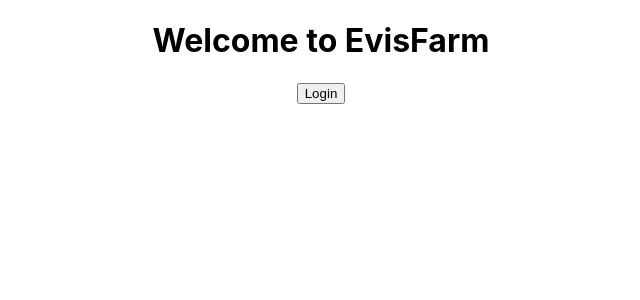
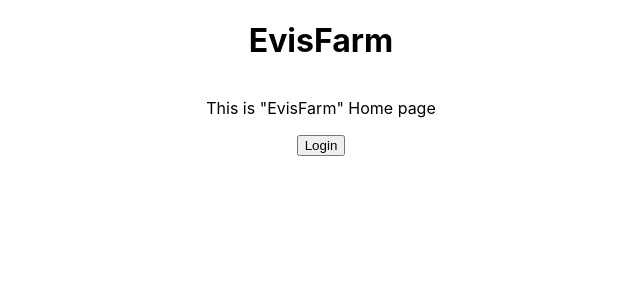
Before and after one commit to thilinianuradha/evisfarm-ui, a React (Create React App) app in the folder evisfarm/: page /Home in a window 1280 px wide. Shown: the top 300 px of the page, without its empty margins (319-959 px from the left). Built offline with nearby package versions, Linux system fonts and the light colour scheme.

Commit message:
newest commit

```diff
--- a/evisfarm/src/Pages/Home.js
+++ b/evisfarm/src/Pages/Home.js
@@ -6,7 +6,8 @@ import Login from './Login'
 
 function Home() {
   return (
-    <div className='home'> <h1>Welcome to EvisFarm</h1>
+    <div className='home'> <h1>EvisFarm</h1>
+    <p>This is "EvisFarm" Home page </p>
       <Link to="/Login"><button> Login </button></Link>
                    <Router>
                    <Switch>
--- a/evisfarm/src/Pages/Profile.js
+++ b/evisfarm/src/Pages/Profile.js
@@ -7,7 +7,7 @@ function Profile() {
 let history = useHistory();
 
     return (
-        <div className="user_profile"> <h1>welcome user </h1>
+        <div className="user_profile"> <h1>welcome user #####</h1>
         <button onClick={()=> {history.push('/Home')}}> Back to Home </button>
 
      </div>
```
